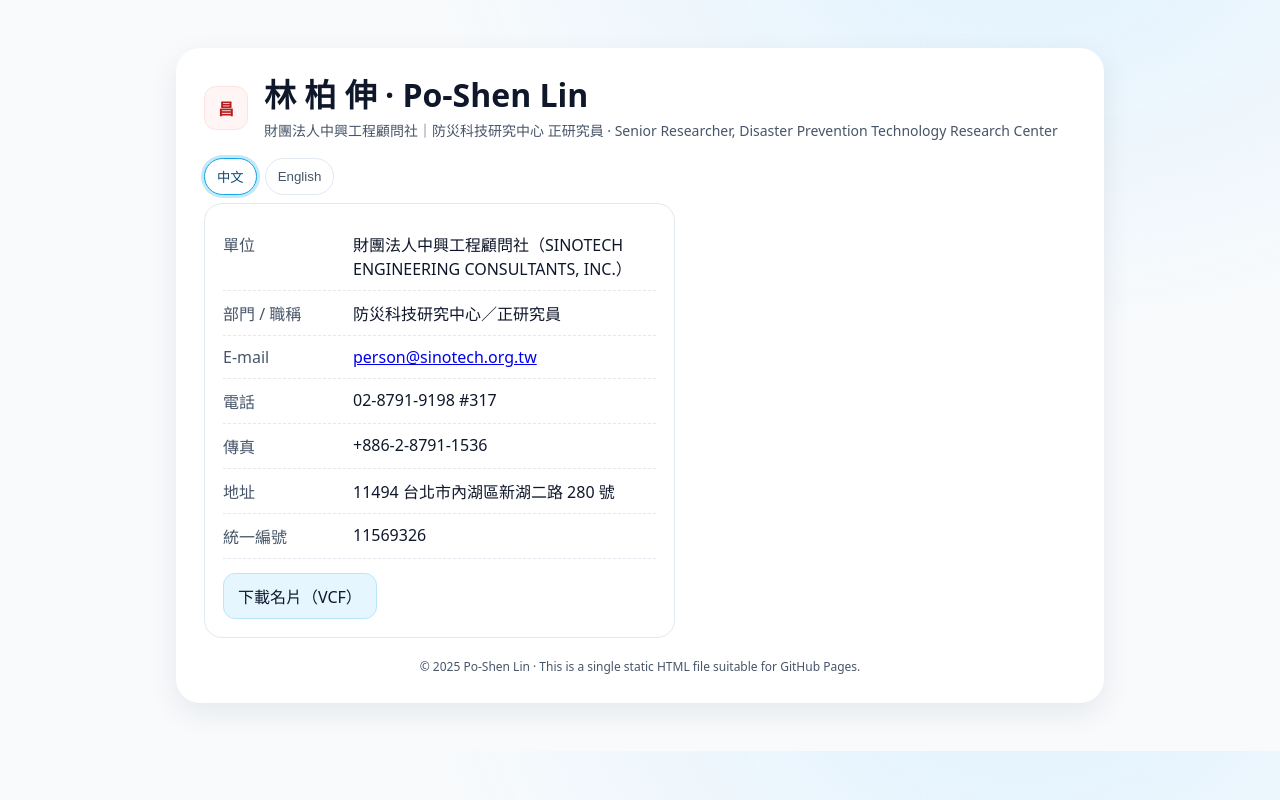
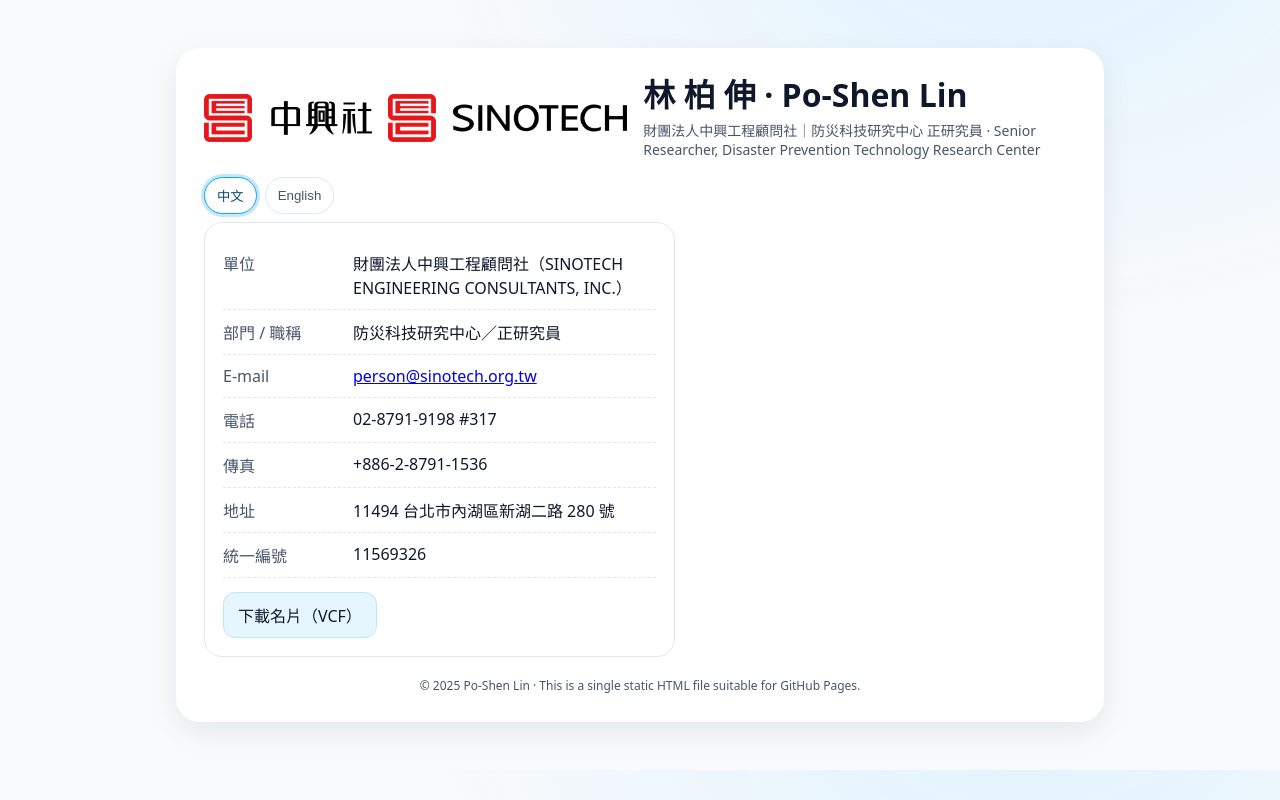
Before and after one commit to personlin/personlin.github.io, a plain HTML site: page index.html in a window 1280 px wide. Both pictures are taken after a click on the tab "中文". Drawn offline with Linux system fonts and the light colour scheme.

Commit message:
Update logos and organization name in index.html

```diff
--- a/index.html
+++ b/index.html
@@ -40,13 +40,15 @@
     }
     footer { margin-top: 20px; color: var(--muted); font-size: 12px; text-align: center; }
     code { background:#f1f5f9; padding:2px 6px; border-radius:6px; }
+  .logo-img{height:48px;width:auto;display:block}
   </style>
 </head>
 <body>
   <div class="wrap">
     <div class="card">
       <header>
-        <div class="logo" aria-hidden="true">昌</div>
+        <img id="logo-zh" class="logo-img" src="A08%20%20標誌、標準字組合（簡稱左右組合）中.png" alt="中興工程顧問社 標誌" />
+        <img id="logo-en" class="logo-img" src="A08%20%20標誌、標準字組合（簡稱左右組合）英.png" alt="SINOTECH ENGINEERING CONSULTANTS, INC. logo" hidden />
         <div>
           <h1 id="name">林 柏 伸 · Po‑Shen Lin</h1>
           <p class="subtitle">財團法人中興工程顧問社｜防災科技研究中心 正研究員 · Senior Researcher, Disaster Prevention Technology Research Center</p>
@@ -75,7 +77,7 @@
 
         <!-- English Panel -->
         <section class="panel" id="panel-en" lang="en" aria-labelledby="btn-en" hidden>
-          <div class="kv"><div class="key">Organization</div><div>Sinotech Engineering Consultants</div></div>
+          <div class="kv"><div class="key">Organization</div><div>SINOTECH ENGINEERING CONSULTANTS, INC.</div></div>
           <div class="kv"><div class="key">Department / Title</div><div>Disaster Prevention Technology Research Center / Senior Researcher</div></div>
           <div class="kv"><div class="key">E‑mail</div><div><a href="mailto:person@sinotech.org.tw">person@sinotech.org.tw</a></div></div>
           <div class="kv"><div class="key">Phone</div><div>+886‑2‑8791‑9198 ext. 317</div></div>
@@ -100,6 +102,8 @@
     const enBtn = document.getElementById('btn-en');
     const zhPanel = document.getElementById('panel-zh');
     const enPanel = document.getElementById('panel-en');
+    const zhLogo = document.getElementById('logo-zh');
+    const enLogo = document.getElementById('logo-en');
 
     function setLang(lang){
       const isZH = lang === 'zh';
@@ -107,6 +111,7 @@
       zhBtn.classList.toggle('active', isZH); zhBtn.setAttribute('aria-selected', isZH);
       enBtn.classList.toggle('active', !isZH); enBtn.setAttribute('aria-selected', !isZH);
       document.documentElement.lang = isZH ? 'zh-Hant' : 'en';
+      zhLogo.hidden = !isZH; enLogo.hidden = isZH;
     }
     zhBtn.addEventListener('click', () => setLang('zh'));
     enBtn.addEventListener('click', () => setLang('en'));
@@ -127,7 +132,7 @@
       'TEL;TYPE=WORK,FAX:+886-2-8791-1536',
       // ADR format: PO Box;Extended;Street;City;Region;Postal;Country
       'ADR;TYPE=WORK:;;新湖二路280號;台北市內湖區;;11494;Taiwan, R.O.C.',
-      'ADR;TYPE=WORK;LANGUAGE=en:;;No. 280, Xinhu 2nd Rd.;Neihu Dist., Taipei City;;11494;Taiwan',
+      'ADR;TYPE=WORK;LANGUAGE=en:;;No. 280, Xinhu 2nd Rd.;Neihu Dist., Taipei City;;11494;Taiwan, R.O.C.',
       'NOTE:統一編號 11569326',
       'END:VCARD'
     ].join('\n');
```
